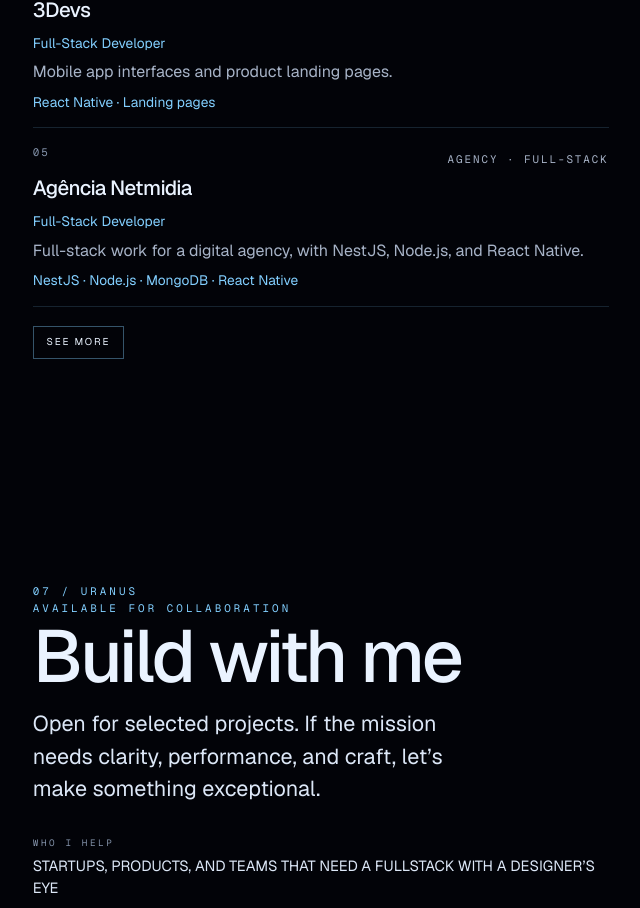
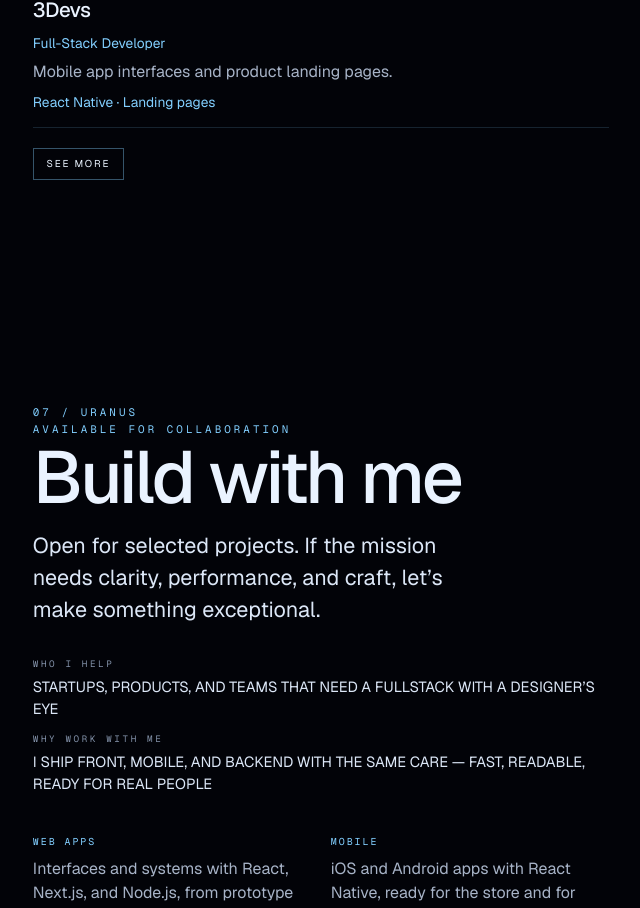
Before and after one commit to karleoncristophe/mysite, a Next.js app: page /en in a window 1280 px wide. Shown: the part 5439-6347 px from the top of the page, without its empty margins (44-684 px from the left). Built offline with nearby package versions, Linux system fonts and the light colour scheme; no server answers.

Commit message:
Update preview count in ProjectsSection component from 5 to 4 for improved project display management.

```diff
--- a/src/components/portfolio/ProjectsSection.tsx
+++ b/src/components/portfolio/ProjectsSection.tsx
@@ -8,7 +8,7 @@ import { hoveredMission } from "@/lib/space/stores";
 import { useStore } from "@/hooks/useScrollJourney";
 import { useInViewOnce } from "@/hooks/useInViewOnce";
 
-const PREVIEW_COUNT = 5;
+const PREVIEW_COUNT = 4;
 
 function hasPlayStore(project: (typeof projects)[number]) {
   return project.links.some(
```
